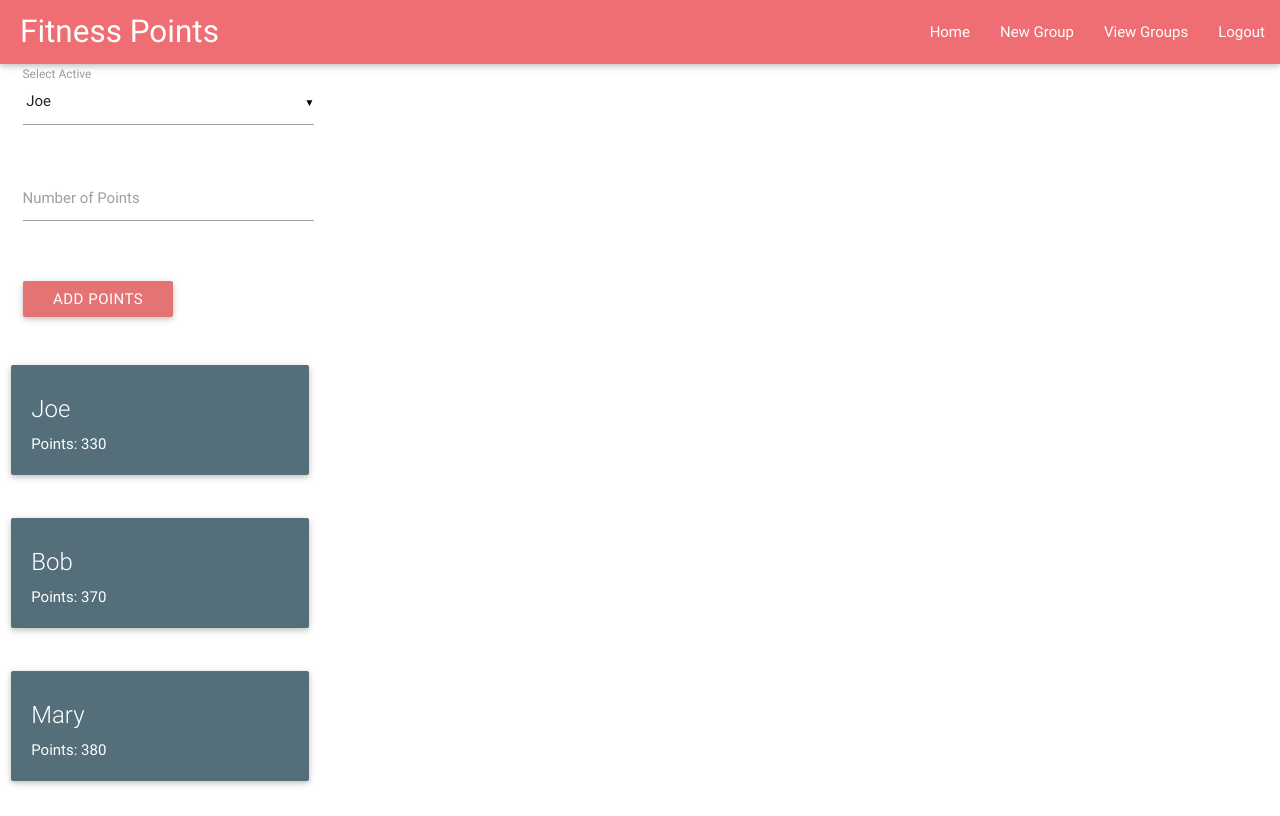
After one commit to bryanyan/fitpts, a Flask app: a page that uses app/templates/base.html in a window 1280 px wide. The commit adds this page. Run offline with Flask 2, Linux system fonts and the light colour scheme; a user stored in the database is signed in; data comes from the database, SQL or seed files in the repository; both versions use the stored data as it was after the commit; some libraries are stand-ins or nearby versions.

Commit message:
finished app, no ui/ux

```diff
--- a/app/models.py
+++ b/app/models.py
@@ -35,6 +35,7 @@ class Group(db.Model):
 	group_name = db.Column(db.String(140))
 	numppl = db.Column(db.Integer)
 	actives = db.relationship('Active', backref="group", lazy="dynamic")
+	time = db.Column(db.String)
 
 	def __repr__(self):
 		return '<Group %r>' %(self.group_name)
@@ -44,6 +45,7 @@ class Active(db.Model):
 	group_id = db.Column(db.Integer, db.ForeignKey('group.id'))
 	active_name = db.Column(db.String(140))
 	points = db.Column(db.Integer)
+	session_points = db.Column(db.Integer)
 
 	def __repr__(self):
 		return '<Active %r>' %(self.active_name)
--- a/app/static/js/script.js
+++ b/app/static/js/script.js
@@ -1,6 +1,6 @@
-var number;
 function addFields() {
-	number = document.getElementById("numppl").value;
+
+	var number = document.getElementById("numppl").value;
 	var people = document.getElementById("people");
 
 	while (people.hasChildNodes()) {
--- a/app/templates/base.html
+++ b/app/templates/base.html
@@ -8,16 +8,22 @@
 		<title> Fitness Points </title>
 		<link rel="shortcut icon" href="{{ url_for('static', filename='images/favicon.ico') }}">
 
-		<link type="text/css" rel="stylesheet" href="static/css/materialize.min.css"  media="screen,projection">
-		<link type="text/css" rel="stylesheet" href="static/css/styles.css">
+
+		<link type="text/css" rel="stylesheet" href="{{ url_for('static', filename='css/materialize.min.css') }}" media="screen,projection">
+		<link type="text/css" rel="stylesheet" href="{{ url_for('static', filename='css/styles.css') }}">
+
 		<script type="text/javascript" src="https://code.jquery.com/jquery-2.1.1.min.js"> </script>
-	    <script type="text/javascript" src="static/js/materialize.js"> </script>
-	    <script type="text/javascript" src="static/js/script.js"> </script>
+	    <script type="text/javascript" src="{{ url_for('static', filename='js/materialize.js') }}"> </script>
+	    <script type="text/javascript" src="{{ url_for('static', filename='js/script.js') }}"> </script>
+	    <script type="text/javascript">
+  			$SCRIPT_ROOT = {{ request.script_root|tojson|safe }};
+		</script>
 	    <script>
 	    	$(document).ready(function() {
 	    		$(".button-collapse").sideNav();
 	    		$('.slider').slider({full_width: true});
-	    	})
+	    		$('select').material_select();
+	    	});
 	    </script>
 	</head>
 
@@ -26,6 +32,7 @@
 		    <nav>
 		    	<div class="nav-wrapper">
 		    		<a href="{{ url_for('index') }}" class="brand-logo"> Fitness Points </a>
+		    		<a href="#" data-activates="mobile-demo" class="button-collapse"><i class="material-icons">menu</i> </a>
 		        	<ul class="right hide-on-med-and-down">
 		        		{% if not g.user.is_authenticated() %}
 		          		<li><a href="{{ url_for('signup') }}"> Sign Up </a></li>
@@ -35,10 +42,21 @@
 		          		<li><a href="{{ url_for('index') }}"> Home </a></li>
 		          		<li><a href="{{ url_for('create') }}"> New Group </a> </li>
 		          		<li><a href="{{ url_for('viewgroups') }}"> View Groups </a> </li>
-		          		<li><a href="{{ url_for('leaderboard') }}"> Leaderboards </a></li>
 		          		<li><a href="{{ url_for('logout') }}"> Logout </a></li>
 		          		{% endif %}
 		        	</ul>
+		        	<ul class="side-nav" id="mobile-demo">
+        				{% if not g.user.is_authenticated() %}
+		          		<li><a href="{{ url_for('signup') }}"> Sign Up </a></li>
+		          		<li><a href="{{ url_for('login') }}"> Login </a></li>
+		          		{% endif %}
+		          		{% if g.user.is_authenticated() %}
+		          		<li><a href="{{ url_for('index') }}"> Home </a></li>
+		          		<li><a href="{{ url_for('create') }}"> New Group </a> </li>
+		          		<li><a href="{{ url_for('viewgroups') }}"> View Groups </a> </li>
+		          		<li><a href="{{ url_for('logout') }}"> Logout </a></li>
+		          		{% endif %}
+     				 </ul>
 		        </div>
 		    </nav>
 		</div>
--- a/app/templates/leaderboard.html
+++ /dev/null
@@ -1 +0,0 @@
-{% extends "base.html" %}
--- /dev/null
+++ b/app/templates/members.html
@@ -0,0 +1,47 @@
+<!-- extend base layout -->
+{% extends "base.html" %}
+
+{% block content %}
+
+    <div class="row">
+        <form class="col s12" method="post">
+            <div class="row">
+                <div class="input-field col s3">
+                    <select name="activeindex">
+                        {% for actives in members %}
+                        <option value="{{ loop.index }}"> {{ actives.active_name }} </option>
+                        {% endfor %}
+                    </select>
+                    <label> Select Active </label>
+                </div>
+            </div>
+            <div class="row">
+                <div class="input-field col s3">
+                    <label for="Number of Points"> Number of Points </label>
+                    <input type="text" name="ptadd">
+                </div>
+            </div>
+            <div class="row">
+                <div class="col s3">
+                    <button class="btn red lighten-2 waves-effect"> Add Points </button>
+                </div>
+            </div>
+        </form>
+    </div>
+
+	{% for actives in members %}
+
+		<div class="row">
+        	<div class="col s3">
+        		<div class="card blue-grey darken-1">
+            		<div class="card-content white-text">
+              			<span class="card-title"> {{ actives.active_name }} </span>
+                        <p> Points: {{ actives.points }} </p>
+            		</div>
+          		</div>
+        	</div>
+    	</div>
+
+	{% endfor %}
+
+{% endblock %}
--- a/app/views.py
+++ b/app/views.py
@@ -1,8 +1,10 @@
-from flask import render_template, flash, redirect, request, session, url_for, g
+from flask import render_template, flash, redirect, request, session, url_for, g, jsonify
 from flask.ext.login import login_user, logout_user, current_user, login_required
 from app import app, db, lm
 from .forms import RegistrationForm, LoginForm, GroupForm
 from .models import User, Group, Active
+from operator import itemgetter, attrgetter
+from datetime import datetime, timedelta, date
 import json
 
 @app.route('/')
@@ -49,20 +51,16 @@ def logout():
 	logout_user()
 	return redirect(url_for('index'))
 
-@app.route('/leaderboard')
-@login_required
-def leaderboard():
-	return render_template('leaderboard.html', title="Leaderboards")
-
 @app.route('/create', methods=['GET','POST'])
 @login_required
 def create():
 	form = GroupForm()
 	if request.method == 'POST' and form.validate():
-		group = Group(group_name=form.name.data, numppl=form.numppl.data, author=g.user)
+		day = str(date.today())
+		group = Group(group_name=form.name.data, numppl=form.numppl.data, author=g.user, time=day)
 		db.session.add(group)
 		for i in xrange(int(request.form['numppl'])):
-			active = Active(active_name=request.form['p%d' %(i)], points=0, group=group)
+			active = Active(active_name=request.form['p%d' %(i)], points=0, session_points=0, group=group)
 			db.session.add(active)
 		db.session.commit()
 		flash('Group created called "%s"' %(form.name.data))
@@ -73,5 +71,43 @@ def create():
 @login_required
 def viewgroups():
 	groups = g.user.groups.all()
+	return render_template('groups.html', title="Your Groups", groups=groups)
 
-	return render_template('groups.html', title="Your Groups", groups=groups)
+@app.route('/members/group<int:group>', methods=['GET','POST'])
+@login_required
+def members(group):
+	groups = g.user.groups.all()
+	selectedGroup = groups[group-1]
+	members = selectedGroup.actives.all()
+	if request.method == "POST":
+		members[int(request.form['activeindex'])-1].points += int(request.form['ptadd'])
+		members[int(request.form['activeindex'])-1].session_points += int(request.form['ptadd'])
+		db.session.commit()
+		return redirect('/members/group%d' %(group))
+	return render_template('members.html', title="Members", members=members)
+
+
+def check_date(group):
+	current_date = date.today()
+	mems = group.actives.all()
+	if group.time != None:
+		prev_time = datetime.strptime(group.time, "%Y-%m-%d")
+		prev_day = datetime.date(prev_time)
+		delta = current_date-prev_day
+		for actives in mems:
+			if delta.days >= 7:
+				actives.session_points = 0
+				group.time = str(current_date)
+		db.session.commit()
+	return
+
+@app.route('/leaderboards/group<int:group>', methods=['GET', 'POST'])
+@login_required
+def leaderboards(group):
+	groups = g.user.groups.all()
+	selectedGroup = groups[group-1]
+	members = selectedGroup.actives.all()
+	check_date(selectedGroup)
+	leaders = sorted(members, key=attrgetter('points'), reverse=True)
+	weekly = sorted(members, key=attrgetter('session_points'), reverse=True)
+	return render_template('leaderboards.html', title="Leaderboards", leaders=leaders, weekly=weekly)
```
Also changed, not shown: app/templates/groups.html (+2 -7 lines), app/templates/leaderboards.html (added, +36 -0 lines), db_repository/versions/005_migration.py (added, +29 -0 lines), db_repository/versions/006_migration.py (added, +29 -0 lines), app.db, app/forms.py (line endings or trailing spaces), app/templates/people.html (deleted), 5 other files.
